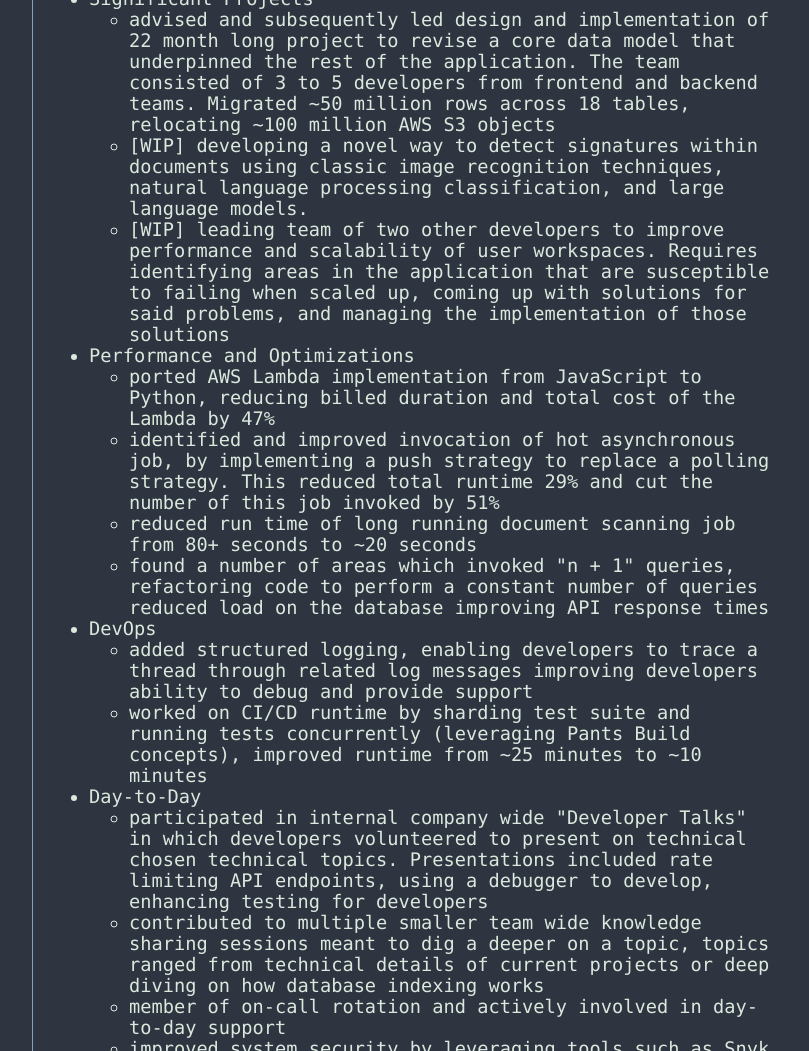
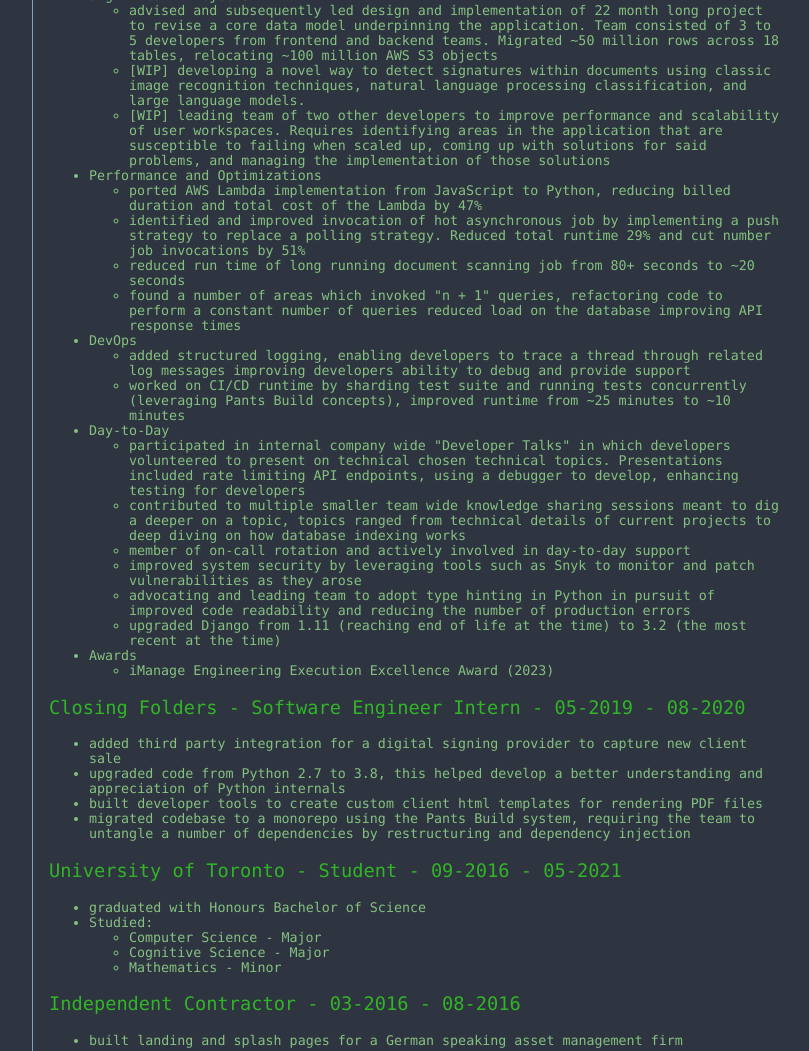
Before and after one commit to sebhein/sebhein.github.io, a plain HTML site: page pages/resume.html in a window 1280 px wide. Shown: the part 171-1222 px from the top of the page, without its empty margins (234-1043 px from the left). Drawn offline with Linux system fonts and the light colour scheme.

Commit message:
grammar and styling

```diff
--- a/main.css
+++ b/main.css
@@ -31,6 +31,14 @@ a:visited {
   text-decoration: none;
 }
 
+.resume-section {
+    color: var(--dark-green);
+}
+
+.resume-section li {
+  font-size: 10pt;
+  color: var(--light-green);
+}
 
 .resume-outline {
   margin: 1rem;
--- a/pages/resume.html
+++ b/pages/resume.html
@@ -11,14 +11,14 @@
         <ul>
           <li>Significant Projects</li>
             <ul>
-              <li>advised and subsequently led design and implementation of 22 month long project to revise a core data model that underpinned the rest of the application. The team consisted of 3 to 5 developers from frontend and backend teams. Migrated ~50 million rows across 18 tables, relocating ~100 million AWS S3 objects</li>
+              <li>advised and subsequently led design and implementation of 22 month long project to revise a core data model underpinning the application. Team consisted of 3 to 5 developers from frontend and backend teams. Migrated ~50 million rows across 18 tables, relocating ~100 million AWS S3 objects</li>
               <li>[WIP] developing a novel way to detect signatures within documents using classic image recognition techniques, natural language processing classification, and large language models.</li>
               <li>[WIP] leading team of two other developers to improve performance and scalability of user workspaces. Requires identifying areas in the application that are susceptible to failing when scaled up, coming up with solutions for said problems, and managing the implementation of those solutions</li>
             </ul>
           <li>Performance and Optimizations</li>
             <ul>
               <li>ported AWS Lambda implementation from JavaScript to Python, reducing billed duration and total cost of the Lambda by 47%</li>
-              <li>identified and improved invocation of hot asynchronous job, by implementing a push strategy to replace a polling strategy. This reduced total runtime 29% and cut the number of this job invoked by 51%
+              <li>identified and improved invocation of hot asynchronous job by implementing a push strategy to replace a polling strategy. Reduced total runtime 29% and cut number job invocations by 51%
               <li>reduced run time of long running document scanning job from 80+ seconds to ~20 seconds</li>
               <li>found a number of areas which invoked "n + 1" queries, refactoring code to perform a constant number of queries reduced load on the database improving API response times</li>
             </ul>
@@ -30,7 +30,7 @@
           <li>Day-to-Day</li>
             <ul>
               <li>participated in internal company wide "Developer Talks" in which developers volunteered to present on technical chosen technical topics. Presentations included rate limiting API endpoints, using a debugger to develop, enhancing testing for developers</li>
-              <li>contributed to multiple smaller team wide knowledge sharing sessions meant to dig a deeper on a topic, topics ranged from technical details of current projects or deep diving on how database indexing works</li>
+              <li>contributed to multiple smaller team wide knowledge sharing sessions meant to dig a deeper on a topic, topics ranged from technical details of current projects to deep diving on how database indexing works</li>
               <li>member of on-call rotation and actively involved in day-to-day support</li>
               <li>improved system security by leveraging tools such as Snyk to monitor and patch vulnerabilities as they arose</li>
               <li>advocating and leading team to adopt type hinting in Python in pursuit of improved code readability and reducing the number of production errors</li>
@@ -53,6 +53,15 @@
       </div>
       <div class="resume-section">
         University of Toronto - Student - 09-2016 - 05-2021
+        <ul>
+          <li>graduated with Honours Bachelor of Science</li>
+          <li>Studied:</li>
+          <ul>
+            <li>Computer Science - Major</li>
+            <li>Cognitive Science - Major</li>
+            <li>Mathematics - Minor</li>
+          </ul>
+        </ul>
       </div>
       <div class="resume-section">
         Independent Contractor - 03-2016 - 08-2016
```
Lines whose indentation alone changed are shown as unchanged.
